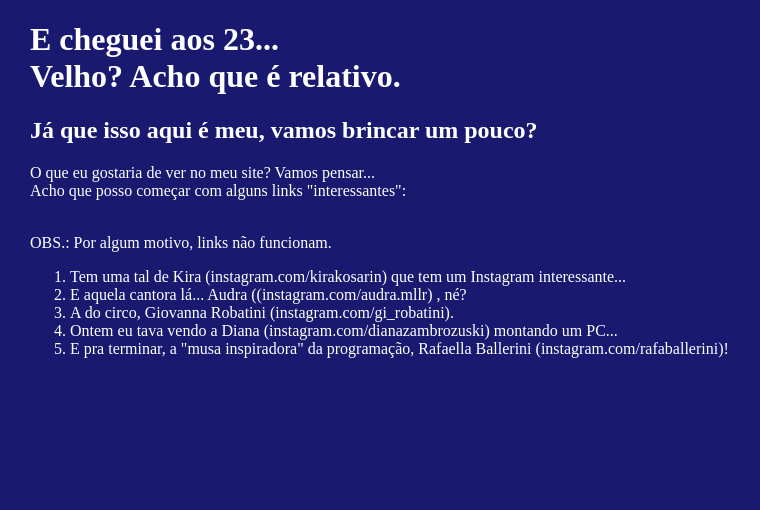
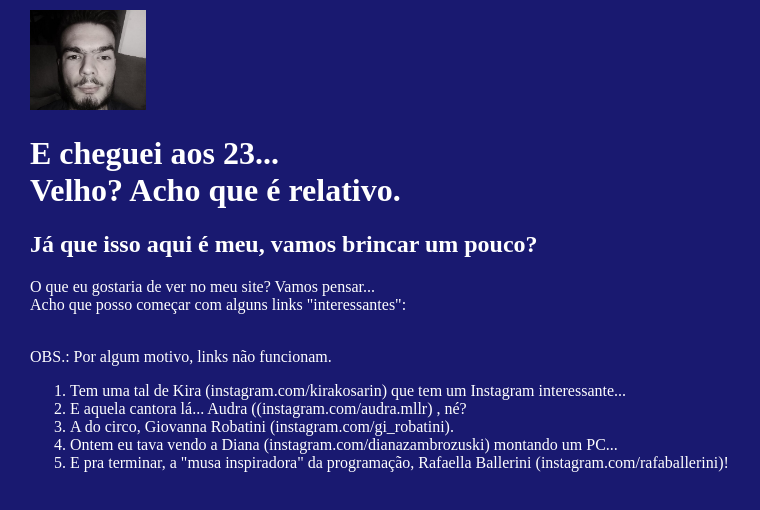
Before and after one commit to anderson-br-ti/creating-a-site, a plain HTML site: page index.html in a window 1280 px wide. Shown: the whole page, without its empty margins (0-760 px from the left). Drawn offline with Linux system fonts and the light colour scheme.

Commit message:
mais alterações

```diff
--- a/index.html
+++ b/index.html
@@ -6,6 +6,7 @@
     <link rel="stylesheet" type="text/css" href="style.css">
   </head>
   <body>
+    <img src="pics/Sem título.png" alt="Eu">
     <h1>E cheguei aos 23... <br>Velho? Acho que é relativo.</h1>
     <h2>Já que isso aqui é meu, vamos brincar um pouco?</h2>
     <p>O que eu gostaria de ver no meu site? Vamos pensar...<br>
--- a/style.css
+++ b/style.css
@@ -8,6 +8,10 @@ body {
   margin-top: 10px;
 }
 
+img {
+  height: 100px;
+}
+
 a {
   text-decoration: none;
   color: yellow;
```
